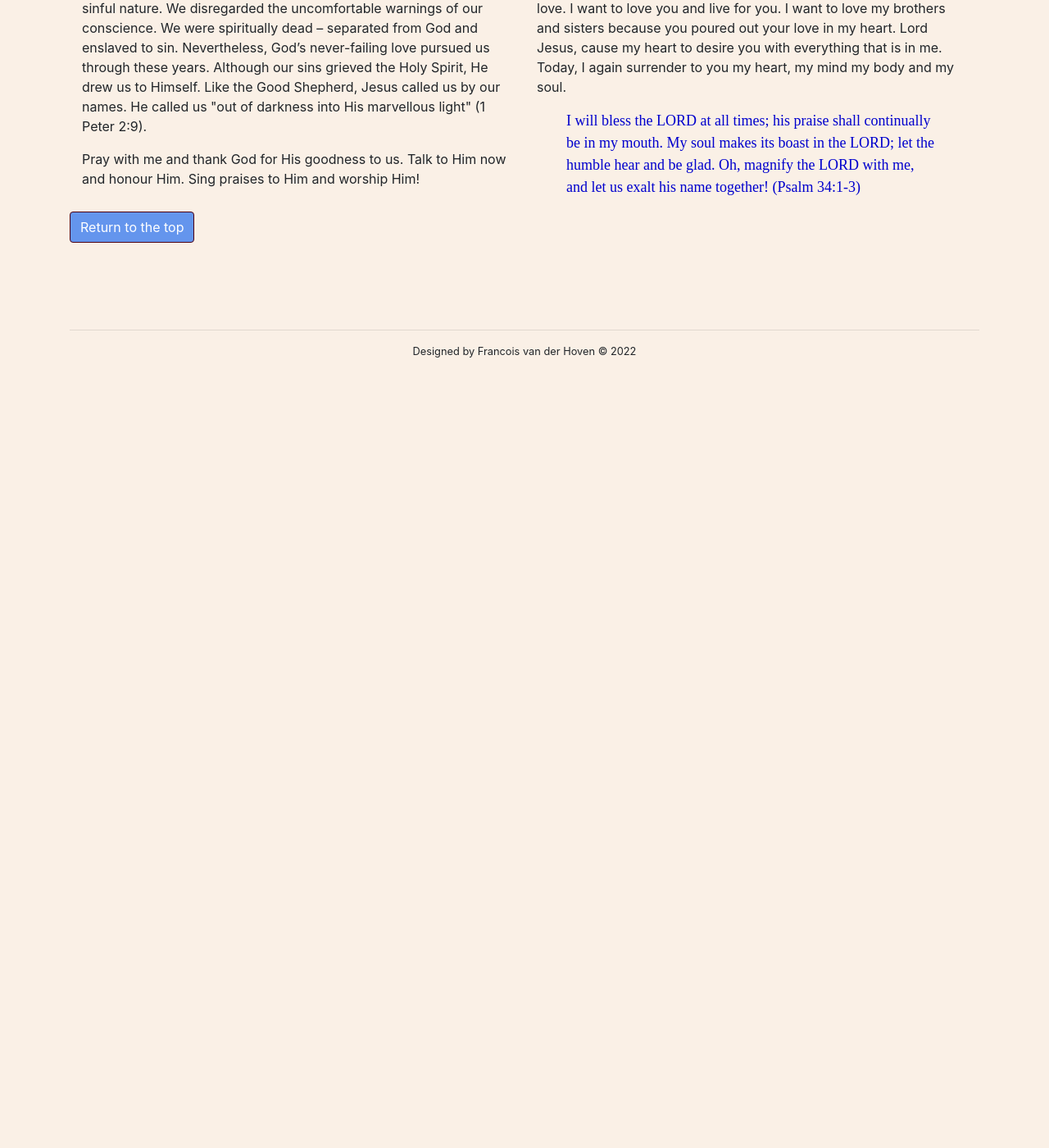
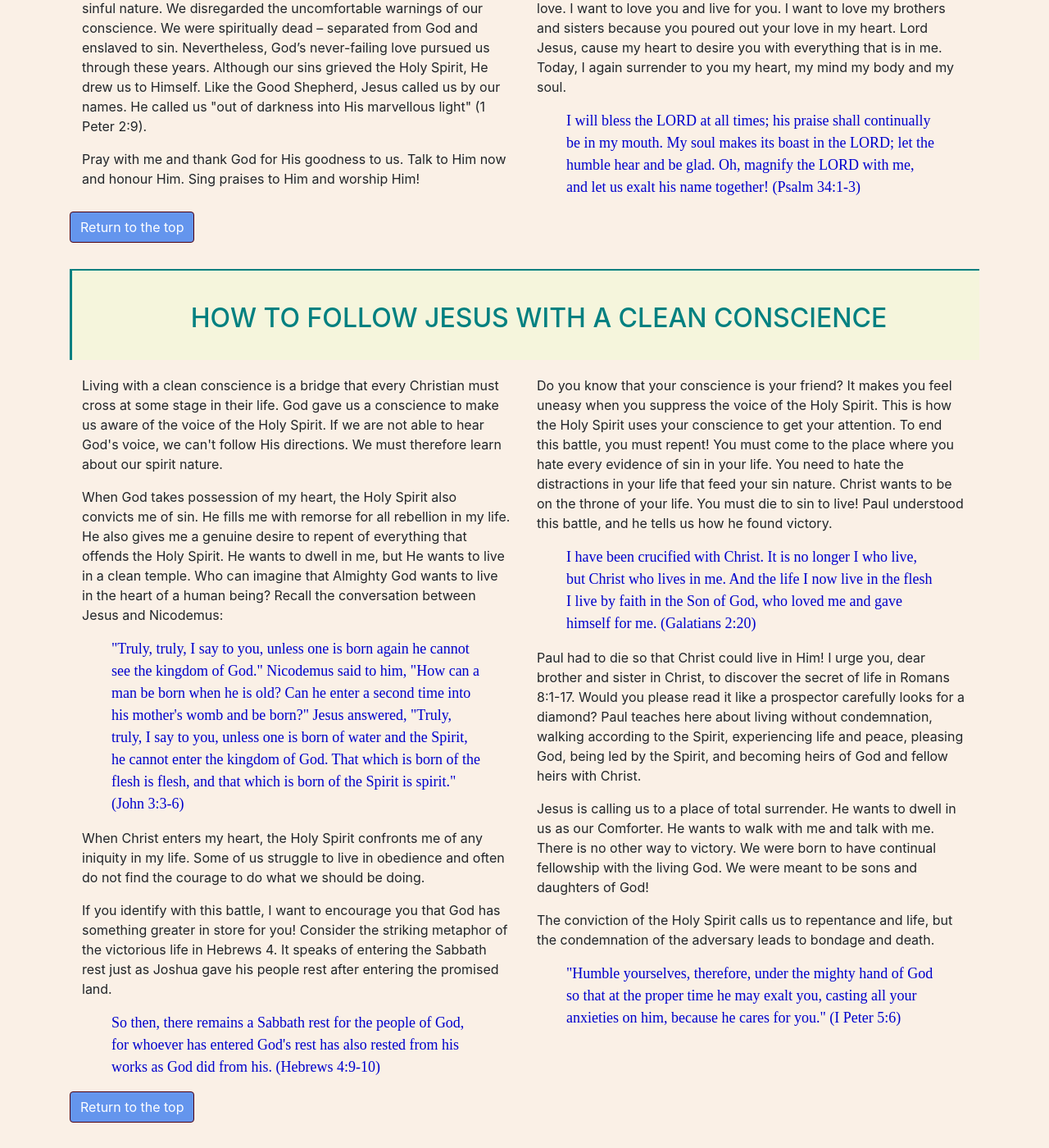
Before and after one commit to francois777/pearls-of-wisdom, a Jekyll site: the page built from pages/teachings/my-identity-in-Christ.html, in a window 1280 px wide and 1400 px high, scrolled down 3301 px. Shown: the whole window at 82% size. Built offline with Jekyll 4.4.1, drawn with Linux system fonts in a browser that asks for light colours; nearby versions of some CDN libraries; before the commit the page ends 3781 px from its top, so only the background shows below that.

Commit message:
Made progress with identity

```diff
--- /dev/null
+++ b/_includes/identity-parts/clean-conscience.html
@@ -0,0 +1,83 @@
+<section>
+  <h2 class="article-subheading">HOW TO FOLLOW JESUS WITH A CLEAN CONSCIENCE</h2>
+  <div class="container">
+    <div class="row">
+      <div class="col-lg-6 col-md-12 col-sm-12">
+        <p>Living with a clean conscience is a bridge that every Christian must
+          cross at some stage in their life. God gave us a conscience to make us
+          aware of the voice of the Holy Spirit. If we are not able to hear
+          God's voice, we can't follow His directions. We must therefore learn
+          about our spirit nature.
+        </p>
+        <p>
+          When God takes possession of my heart, the Holy Spirit also convicts
+          me of sin. He fills me with remorse for all rebellion in my life.
+          He also gives me a genuine desire to repent of everything that
+          offends the Holy Spirit. He wants to dwell in me, but He wants to live
+          in a clean temple. Who can imagine that Almighty God wants to live in
+          the heart of a human being? Recall the conversation between Jesus and
+          Nicodemus:
+        </p>
+        <p class="scripture">"Truly, truly, I say to you, unless one is born
+          again he cannot see the kingdom of God." Nicodemus said to him, "How
+          can a man be born when he is old? Can he enter a second time into his
+          mother's womb and be born?" Jesus answered, "Truly, truly, I say to
+          you, unless one is born of water and the Spirit, he cannot enter the
+          kingdom of God. That which is born of the flesh is flesh, and that
+          which is born of the Spirit is spirit." (John 3:3-6)
+        </p>
+        <p>When Christ enters my heart, the Holy Spirit confronts me of any
+          iniquity in my life. Some of us struggle to live in obedience and
+          often do not find the courage to do what we should be doing.
+        </p>
+        <p> If you identify with this battle, I want to encourage you that God
+          has something greater in store for you! Consider the striking
+          metaphor of the victorious life in Hebrews 4. It speaks of entering
+          the Sabbath rest just as Joshua gave his people rest after entering
+          the promised land.
+        </p>
+        <p class="scripture">So then, there remains a Sabbath rest for the
+          people of God, for whoever has entered God's rest has also rested from
+          his works as God did from his. (Hebrews 4:9-10)
+        </p>
+      </div>
+      <div class="col-lg-6 col-md-0 col-sm-0">
+        <p>Do you know that your conscience is your friend? It makes you feel
+          uneasy when you suppress the voice of the Holy Spirit. This is how the
+          Holy Spirit uses your conscience to get your attention. To end this
+          battle, you must repent! You must come to the place where you hate
+          every evidence of sin in your life. You need to hate the distractions
+          in your life that feed your sin nature. Christ wants to be on the
+          throne of your life. You must die to sin to live! Paul understood this
+          battle, and he tells us how he found victory.
+        </p>
+        <p class="scripture">I have been crucified with Christ. It is no longer
+          I who live, but Christ who lives in me. And the life I now live in the
+          flesh I live by faith in the Son of God, who loved me and gave himself
+          for me. (Galatians 2:20)
+        </p>
+        <p>Paul had to die so that Christ could live in Him! I urge you, dear
+          brother and sister in Christ, to discover the secret of life in
+          Romans 8:1-17. Would you please read it like a prospector carefully
+          looks for a diamond? Paul teaches here about living without
+          condemnation, walking according to the Spirit, experiencing life and
+          peace, pleasing God, being led by the Spirit, and becoming heirs of
+          God and fellow heirs with Christ.
+        </p>
+        <p>Jesus is calling us to a place of total surrender. He wants to dwell
+          in us as our Comforter. He wants to walk with me and talk with me.
+          There is no other way to victory. We were born to have continual
+          fellowship with the living God. We were meant to be sons and daughters
+          of God!
+        </p>
+        <p>The conviction of the Holy Spirit calls us to repentance and life,
+          but the condemnation of the adversary leads to bondage and death.
+        </p>
+        <p class="scripture">"Humble yourselves, therefore, under the mighty
+          hand of God so that at the proper time he may exalt you, casting all
+          your anxieties on him, because he cares for you." (I Peter 5:6)
+        </p>
+      </div>
+    </div>
+  </div>
+</section>
--- a/pages/teachings/my-identity-in-Christ.html
+++ b/pages/teachings/my-identity-in-Christ.html
@@ -39,7 +39,7 @@ active-page: My Identity
         The measurement of my worth</a>
       <a href="#pursued-by-love" class="list-group-item list-group-item-action disabled">
         God's love pursued me since I was little</a>
-      <a href="#obtaining-a-clean-conscience" class="list-group-item list-group-item-action disabled">
+      <a href="#clean-conscience" class="list-group-item list-group-item-action disabled">
           How to follow Jesus with a clean conscience</a>
       <a href="#time-for-restoration" class="list-group-item list-group-item-action disabled">
           The time has come for you to be fully restored</a>
@@ -71,6 +71,12 @@ active-page: My Identity
     <a style="background-color:#6495ED" href="#top-of-list" class="btn btn-primary active" role="button"
       aria-pressed="true">Return to the top</a>
 
+    <a id="clean-conscience">
+      {% include /identity-parts/clean-conscience.html %}
+    </a>
+    <a style="background-color:#6495ED" href="#top-of-list" class="btn btn-primary active" role="button"
+      aria-pressed="true">Return to the top</a>
+
   </p>
 
 </section>
```
Also changed, not shown: 1 other file.
